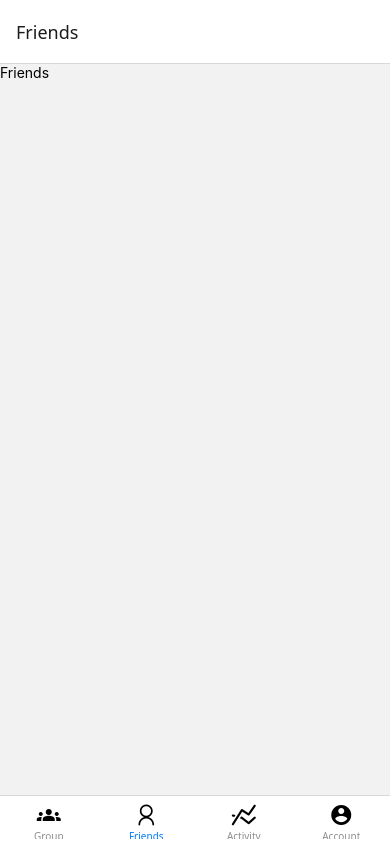
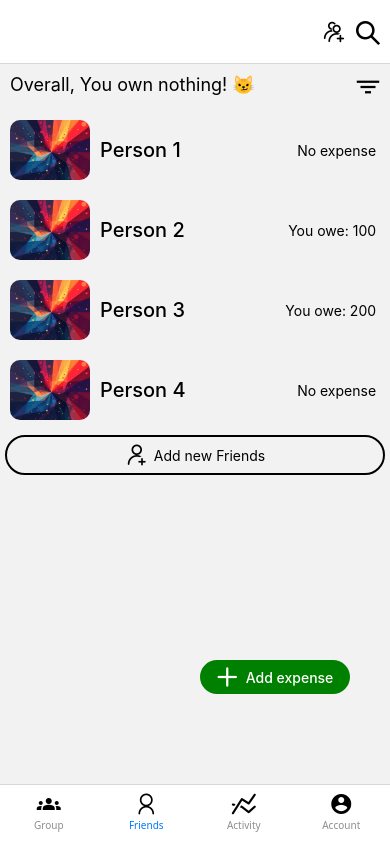
Before and after one commit to ShadowGuy01234/splitwise-app-clone, a React Native app: screen /Friends in a window 390 px wide. Built offline with nearby package versions, Linux system fonts and the light colour scheme.

Commit message:
completed FriendScreen

```diff
--- a/App.js
+++ b/App.js
@@ -1,13 +1,14 @@
 import { StyleSheet, Text, View, Pressable } from "react-native";
 import { NavigationContainer, useNavigation } from "@react-navigation/native";
+import { createBottomTabNavigator } from "@react-navigation/bottom-tabs";
 import MaterialIcons from "@expo/vector-icons/MaterialIcons";
 import Account from "./screens/ProfileScreen";
 import GroupScreen from "./screens/GroupScreen";
-import { createBottomTabNavigator } from "@react-navigation/bottom-tabs";
 import Activity from "./ActivityScreen";
 import Friends from "./screens/FriendScreen";
 import AntDesign from "@expo/vector-icons/AntDesign";
 import Entypo from "@expo/vector-icons/Entypo";
+import Fontisto from "@expo/vector-icons/Fontisto";
 
 const Tab = createBottomTabNavigator();
 
@@ -15,7 +16,29 @@ export default function App() {
   return (
     <>
       <NavigationContainer>
-        <Tab.Navigator>
+        <Tab.Navigator
+          screenOptions={{
+            tabBarStyle: {
+              height: 60,
+            },
+            headerTitle: "",
+            headerRight: () => {
+              return (
+                <>
+                  <AntDesign name="addusergroup" size={24} color="black" />
+                  <Fontisto
+                    name="search"
+                    size={24}
+                    color="black"
+                    style={{
+                      margin: 10,
+                    }}
+                  />
+                </>
+              );
+            },
+          }}
+        >
           <Tab.Screen
             name="Group"
             component={GroupScreen}
--- /dev/null
+++ b/components/FriendsScreenCard.jsx
@@ -0,0 +1,30 @@
+import { Pressable, Text, View, Image } from "react-native";
+import { Colors } from "react-native/Libraries/NewAppScreen";
+
+
+export default function FriendsScreenCard({index, expense}){
+    return (
+        <>
+        <View style={{
+            flexDirection: "row",
+            gap: 10,
+            margin: 10,
+            alignItems: "center",
+        }}>
+            <Image source={require('../assets/group_image.jpg')} style={{ height: 60, width: 80, borderRadius: 10 }}/>
+            <View style={{
+                flexDirection: "row",
+                alignItems: "center",
+                flex: 1,
+                justifyContent: "space-between"
+            }}>
+                <Text style={{
+                    fontSize: 20,
+                    fontWeight: 500,
+                }}>Person {index} </Text>
+                <Text> {expense == 0 ? 'No expense' : `You owe: ${expense}`} </Text>
+            </View>
+        </View>
+        </>
+    )
+}
--- a/components/GroupScreenCard.jsx
+++ b/components/GroupScreenCard.jsx
@@ -9,7 +9,7 @@ export default function GroupCard({title, expense}){
             margin: 10,
             alignItems: "center",
         }}>
-            <Image source={require('../assets/group_image.jpg')} style={{ height: 80, width: 100, borderRadius: 10 }}/>
+            <Image source={require('../assets/group_image.jpg')} style={{ height: 60, width: 80, borderRadius: 10 }}/>
             <View>
                 <Text style={{
                     fontSize: 20,
--- a/screens/FriendScreen.jsx
+++ b/screens/FriendScreen.jsx
@@ -1,10 +1,66 @@
 import { Pressable, StyleSheet, Text, View } from "react-native";
+import Ionicons  from '@expo/vector-icons/Ionicons';
+import AntDesign from '@expo/vector-icons/AntDesign';
+import FriendsScreenCard from "../components/FriendsScreenCard";
+import FontAwesome6 from '@expo/vector-icons/FontAwesome6';
+
 
 
 export default function Friends(){
     return (
         <>
-        <Text>Friends</Text>
+        <View style={{
+            flexDirection: "row",
+            margin: 10,
+        }}>
+            <Text style={{
+                flex: 1,
+                fontSize: 18,
+            }}>Overall, You own nothing! 😼</Text>
+            <Ionicons name="filter-sharp" size={24} color="black" />
+
+        </View>
+        <FriendsScreenCard index={1} expense={0}/>
+        <FriendsScreenCard index={2} expense={100}/>
+        <FriendsScreenCard index={3} expense={200}/>
+        <FriendsScreenCard index={4} expense={0}/>
+
+        <View>
+            <Pressable style={{
+            flexDirection: "row",
+            gap: 5,
+            justifyContent:"center",
+            margin: 5,
+            borderWidth: 2,
+            borderRadius: 50,
+            alignItems: 'center',
+            paddingVertical: 5,
+        }}>
+            <AntDesign name="adduser" size={24} color="black" />
+                <Text>Add new Friends</Text>
+            </Pressable>
+        </View>
+        <View>
+            <Pressable style={{
+            flexDirection: "row",
+            gap: 8,
+            alignItems: "center",
+            backgroundColor: "green",
+            width: 150,
+            justifyContent:"center",
+            borderRadius: 50,
+            paddingVertical: 5,
+            left: 200,
+            top: 180,
+        }}>
+            <FontAwesome6 name="add" size={24} color="white" />
+            <Text style={{
+                fontWeight: 500,
+                color: "white"
+            }}>Add expense</Text>
+            </Pressable>
+        </View>
+
         </>
     )
 }
--- a/screens/GroupScreen.jsx
+++ b/screens/GroupScreen.jsx
@@ -24,9 +24,7 @@ export default function GroupScreen({title, amount}) {
         <GroupCard title='3' expense = '110' />
         <GroupCard title='4' expense = '200' />
 
-        <View style={{
-            // width: 50,
-        }}>
+        <View>
             <Pressable style={{
             flexDirection: "row",
             gap: 5,
@@ -52,7 +50,7 @@ export default function GroupScreen({title, amount}) {
             borderRadius: 50,
             paddingVertical: 5,
             left: 200,
-            top: 110
+            top: 180,
         }}>
             <FontAwesome6 name="add" size={24} color="white" />
             <Text style={{
```
